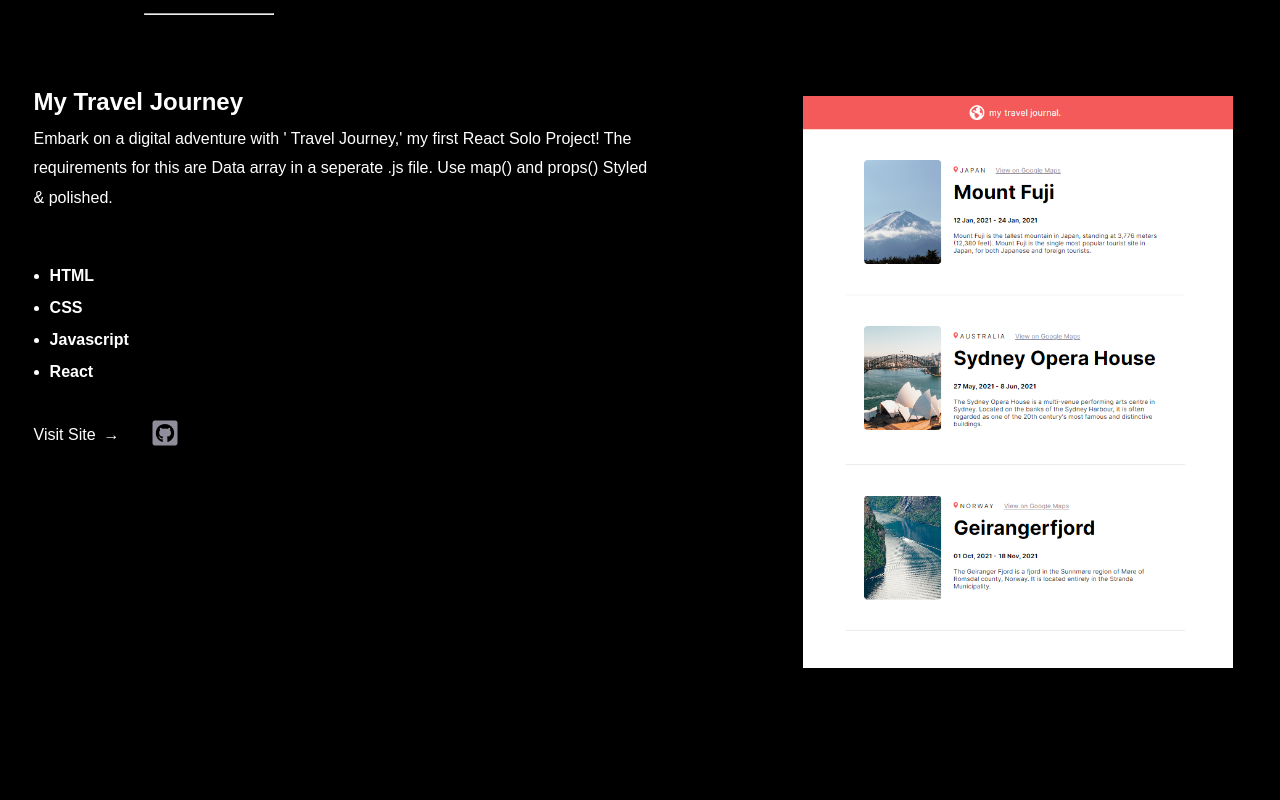
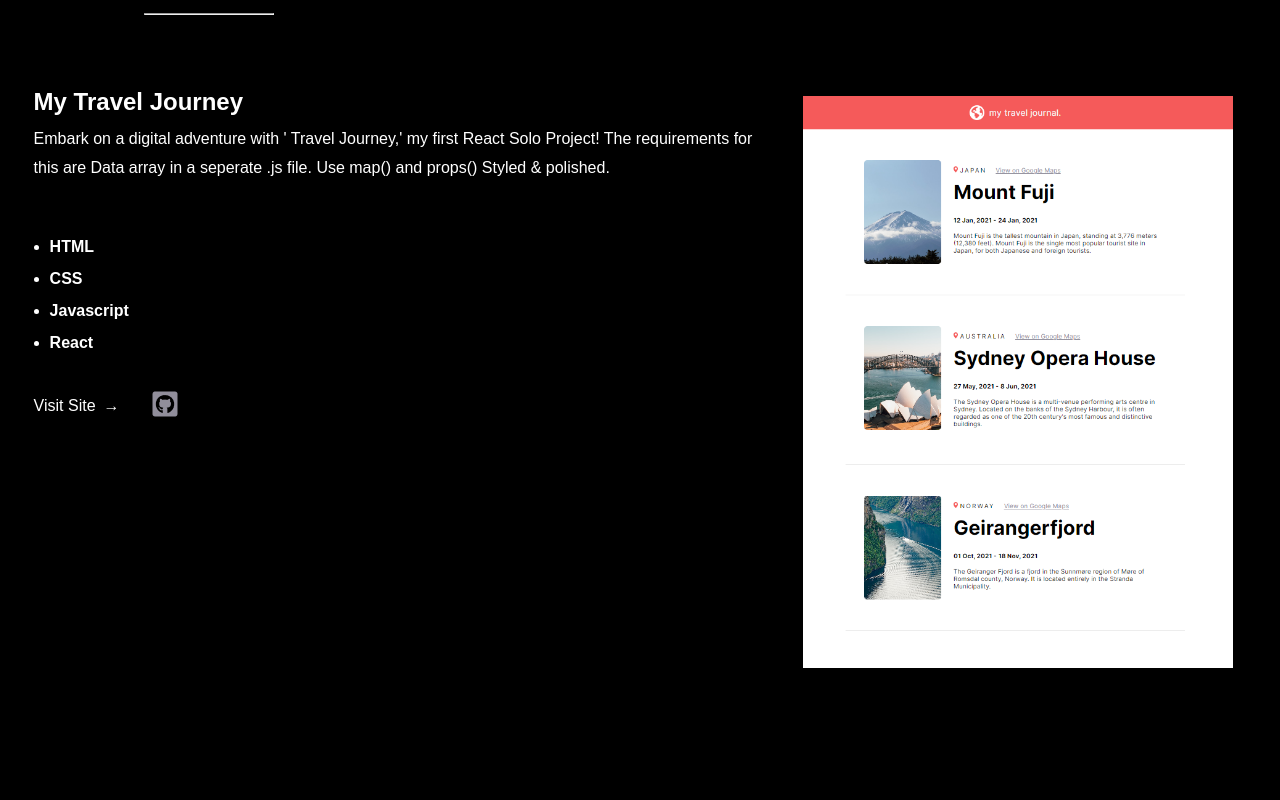
Before and after one commit to kimchie1984/my-portfolio-test2, a React (Vite) app: page / in a window 1280 px wide. Shown: the part 920-1720 px from the top of the page. Built offline with nearby package versions, Linux system fonts and the light colour scheme.

Commit message:
Update project.css

```diff
--- a/src/project.css
+++ b/src/project.css
@@ -104,7 +104,7 @@
 
 
     .desc {
-        max-width: 86%;
+        line-height: 1.85em;
     }
 
 }
```
